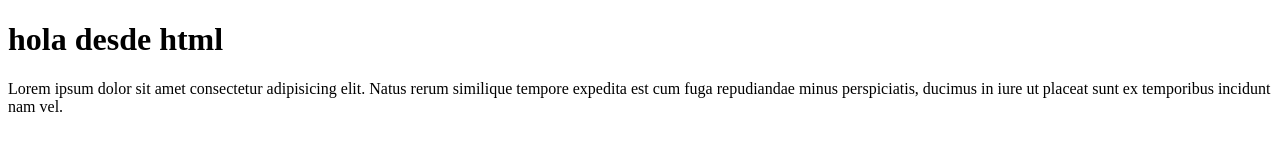
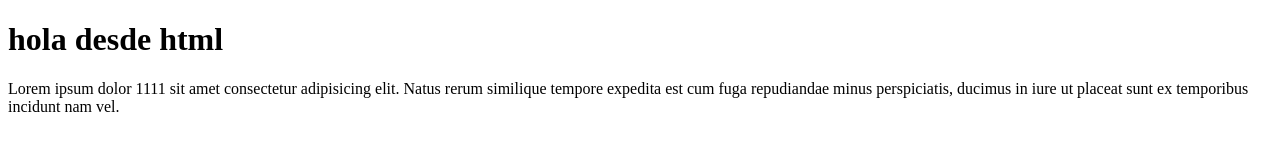
Before and after one commit to Damianmc635/git-ejemplo, a plain HTML site: page index.html in a window 1280 px wide. Drawn offline with Linux system fonts and the light colour scheme.

Commit message:
agregue unos en el parrafo

```diff
--- a/index.html
+++ b/index.html
@@ -8,6 +8,6 @@
 </head>
 <body>
     <h1>hola desde html</h1>
-    <p>Lorem ipsum dolor sit amet consectetur adipisicing elit. Natus rerum similique tempore expedita est cum fuga repudiandae minus perspiciatis, ducimus in iure ut placeat sunt ex temporibus incidunt nam vel.</p>
+    <p>Lorem ipsum dolor 1111 sit amet consectetur adipisicing elit. Natus rerum similique tempore expedita est cum fuga repudiandae minus perspiciatis, ducimus in iure ut placeat sunt ex temporibus incidunt nam vel.</p>
 </body>
 </html>
```
